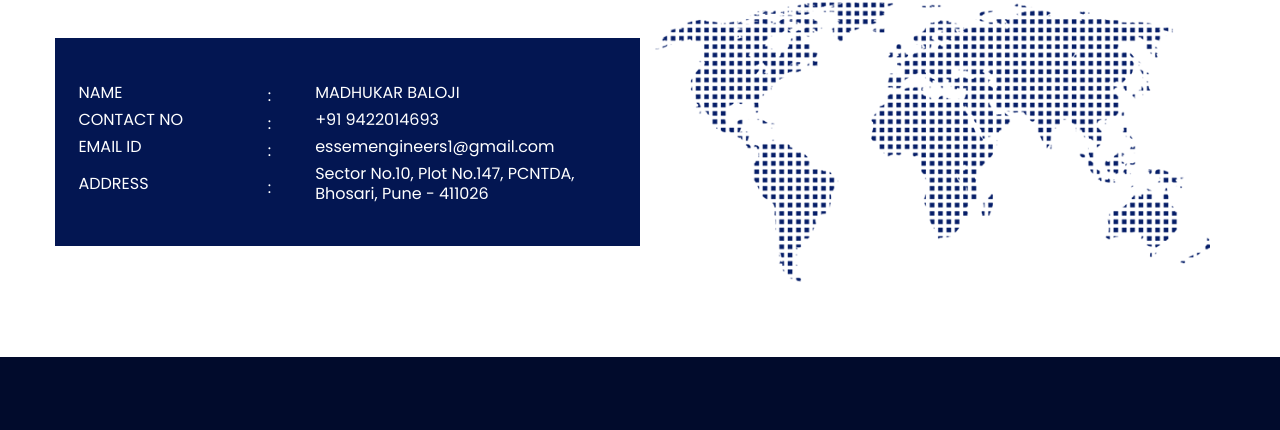
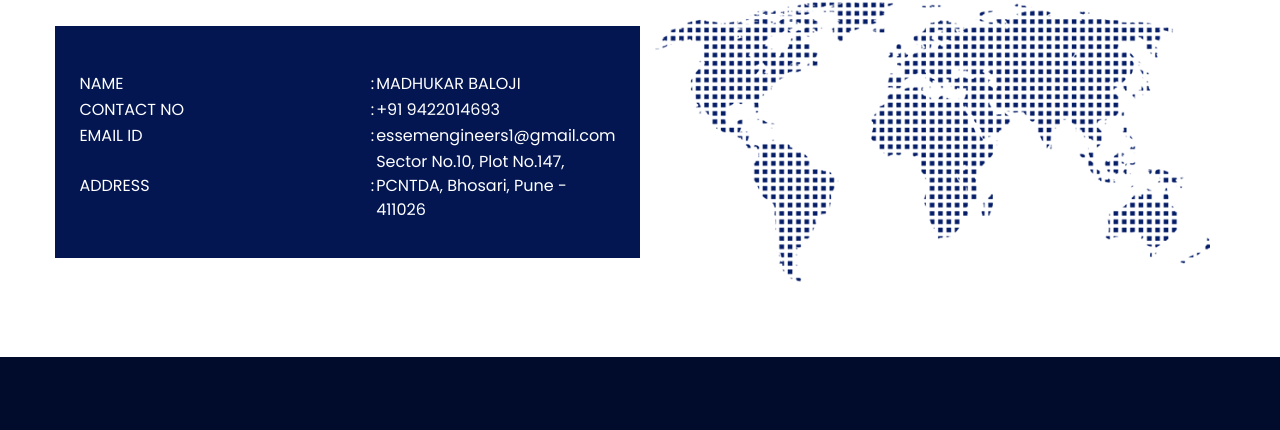
Before and after one commit to monicaa98/essemengineers, a plain HTML site: page contact.html in a window 1280 px wide. Shown: the part 263-693 px from the top of the page. Drawn offline with Linux system fonts and the light colour scheme.

Commit message:
Update contact.html

```diff
--- a/contact.html
+++ b/contact.html
@@ -104,29 +104,29 @@
               <div class="contact_form-container" class="col">
                 <div>
 
-                  <div class="row">
-                   <span class="col-md-4"><h6>NAME</h6></span>
-				   <span class="col-md-1">:</span>
-				   <span class="col-md-7"><h6>MADHUKAR BALOJI</h6></span>
-                  </div>
+                  <table>
+					<tr>
+						<td>NAME</td>
+						<td class="tdClass">:</td>
+						<td>MADHUKAR BALOJI</td>
+					</tr>
+					<tr>
+						<td style="width: 70%;">CONTACT NO</td>
+						<td class="tdClass">:</td>
+						<td>+91 9422014693</td>
+					</tr>
+					<tr>
+						<td>EMAIL ID</td>
+						<td class="tdClass">:</td>
+						<td>essemengineers1@gmail.com</td>
+					</tr>
 
-				  <div class="row">
-                   <span class="col-md-4"><h6>CONTACT NO</h6></span>
-				   <span class="col-md-1">:</span>
-				   <span class="col-md-7"><h6>+91 9422014693</h6></span>
-                  </div>
-
-				   <div class="row">
-                   <span class="col-md-4"><h6>EMAIL ID</h6></span>
-				   <span class="col-md-1">:</span>
-				   <span class="col-md-7"><h6>essemengineers1@gmail.com</h6></span>
-                  </div>
-
-				   <div class="row">
-                   <span class="col-md-4"><h6>ADDRESS</h6></span>
-				   <span class="col-md-1">:</span>
-				   <span class="col-md-7"><h6>Sector No.10, Plot No.147, PCNTDA, Bhosari, Pune - 411026</h6></span>
-                  </div>
+					<tr>
+						<td>ADDRESS</td>
+						<td class="tdClass">:</td>
+						<td>Sector No.10, Plot No.147, PCNTDA, Bhosari, Pune - 411026</td>
+					</tr>
+				</table>
 
                 </div>
               </div>
```
